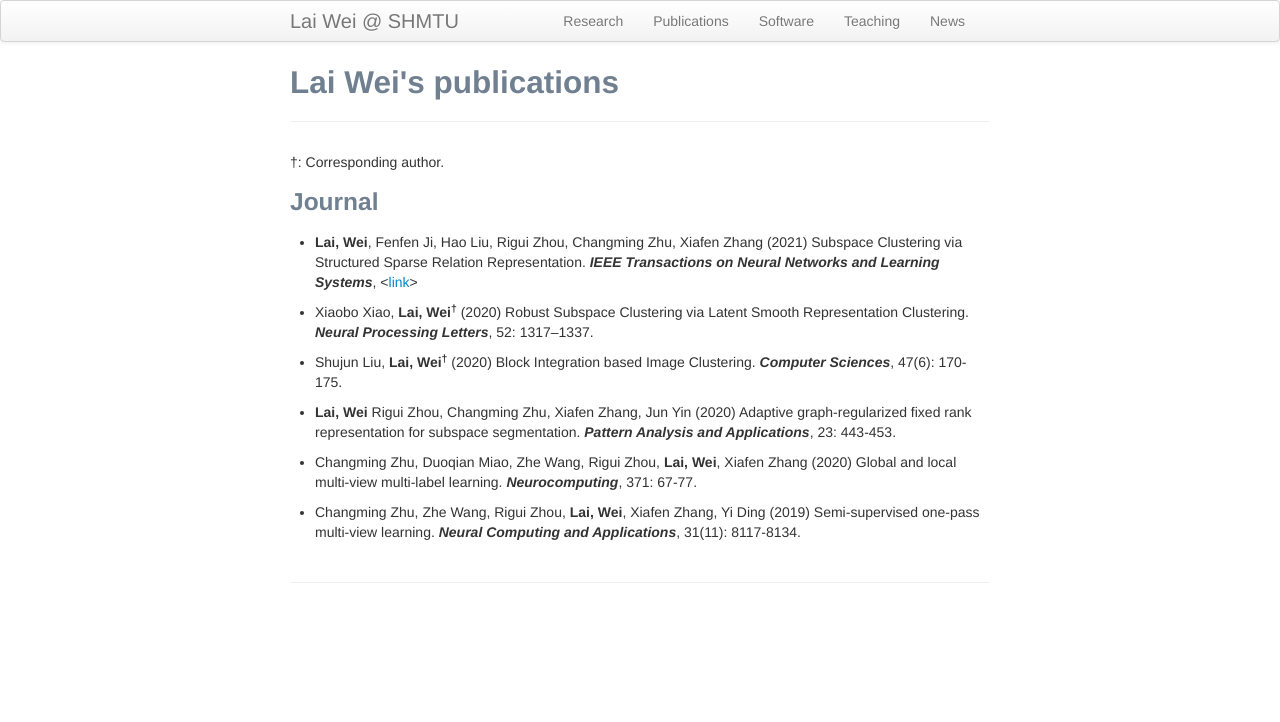
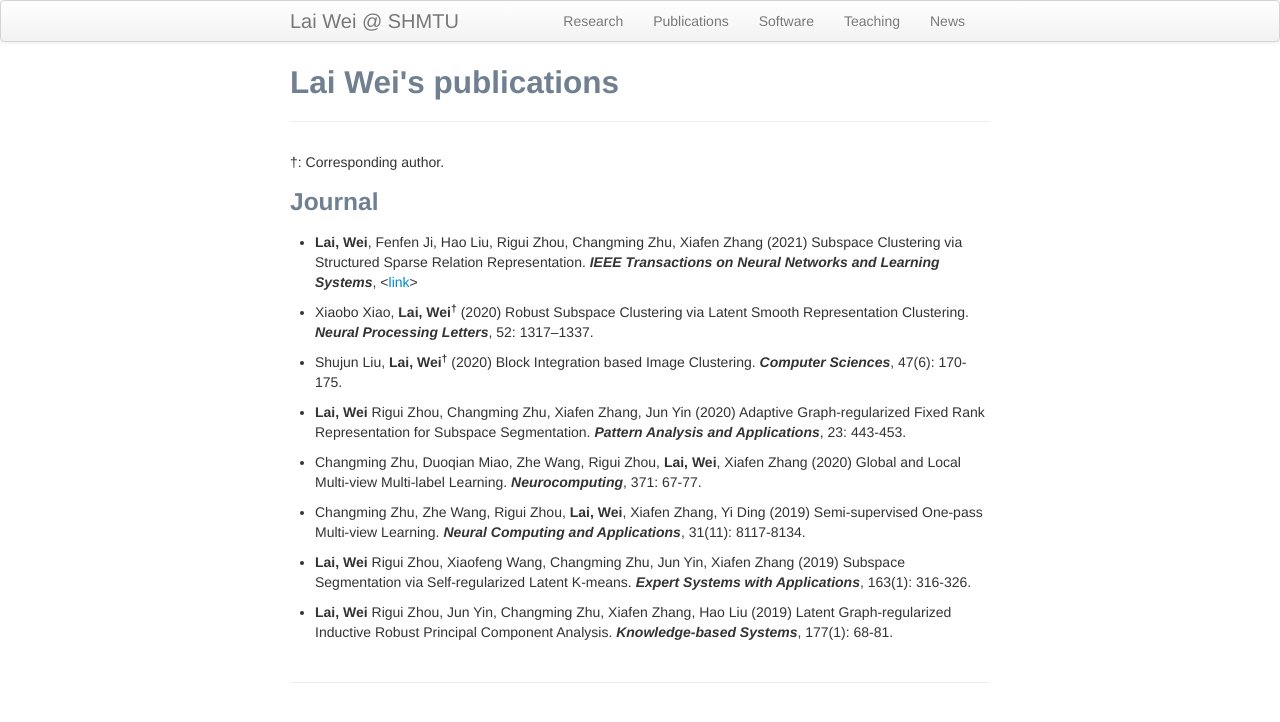
Before and after one commit to weilyshmtu/weilyshmtu.github.io, a Jekyll site: the page built from pages/pubs.md, in a window 1280 px wide. Shown: the top 722 px of the page. Built offline with Jekyll 4.4.1, drawn with Linux system fonts in a browser that asks for light colours.

Commit message:
Update pubs.md

```diff
--- a/pages/pubs.md
+++ b/pages/pubs.md
@@ -14,11 +14,15 @@ title: Lai Wei's publications
 
 <ul> <li> Shujun Liu, <b>Lai, Wei<sup>&dagger;</sup></b> (2020) Block Integration based Image Clustering. <i><b>Computer Sciences</b></i>, 47(6): 170-175.</li></ul>
 
-<ul> <li> <b>Lai, Wei</b> Rigui Zhou, Changming Zhu, Xiafen Zhang, Jun Yin (2020) Adaptive graph‑regularized fixed rank representation for subspace segmentation. <i><b>Pattern Analysis and Applications</b></i>, 23: 443-453.</li></ul>
+<ul> <li> <b>Lai, Wei</b> Rigui Zhou, Changming Zhu, Xiafen Zhang, Jun Yin (2020) Adaptive Graph‑regularized Fixed Rank Representation for Subspace Segmentation. <i><b>Pattern Analysis and Applications</b></i>, 23: 443-453.</li></ul>
 
-<ul> <li>Changming Zhu, Duoqian Miao, Zhe Wang, Rigui Zhou, <b>Lai, Wei</b>, Xiafen Zhang (2020) Global and local multi-view multi-label learning. <i><b>Neurocomputing</b></i>, 371: 67-77.</li></ul>
+<ul> <li>Changming Zhu, Duoqian Miao, Zhe Wang, Rigui Zhou, <b>Lai, Wei</b>, Xiafen Zhang (2020) Global and Local Multi-view Multi-label Learning. <i><b>Neurocomputing</b></i>, 371: 67-77.</li></ul>
 
-<ul> <li>Changming Zhu, Zhe Wang, Rigui Zhou, <b>Lai, Wei</b>, Xiafen Zhang, Yi Ding (2019) Semi-supervised one-pass multi-view learning. <i><b>Neural Computing and Applications</b></i>, 31(11): 8117-8134.</li></ul>
+<ul> <li>Changming Zhu, Zhe Wang, Rigui Zhou, <b>Lai, Wei</b>, Xiafen Zhang, Yi Ding (2019) Semi-supervised One-pass Multi-view Learning. <i><b>Neural Computing and Applications</b></i>, 31(11): 8117-8134.</li></ul>
+
+<ul> <li> <b>Lai, Wei</b> Rigui Zhou, Xiaofeng Wang, Changming Zhu, Jun Yin, Xiafen Zhang (2019) Subspace Segmentation via Self-regularized Latent K-means. <i><b>Expert Systems with Applications</b></i>, 163(1): 316-326.</li></ul>
+
+<ul> <li> <b>Lai, Wei</b> Rigui Zhou, Jun Yin, Changming Zhu, Xiafen Zhang, Hao Liu (2019) Latent Graph-regularized Inductive Robust Principal Component Analysis. <i><b>Knowledge-based Systems</b></i>,  177(1): 68-81.</li></ul>
 
 
 <!--
```
